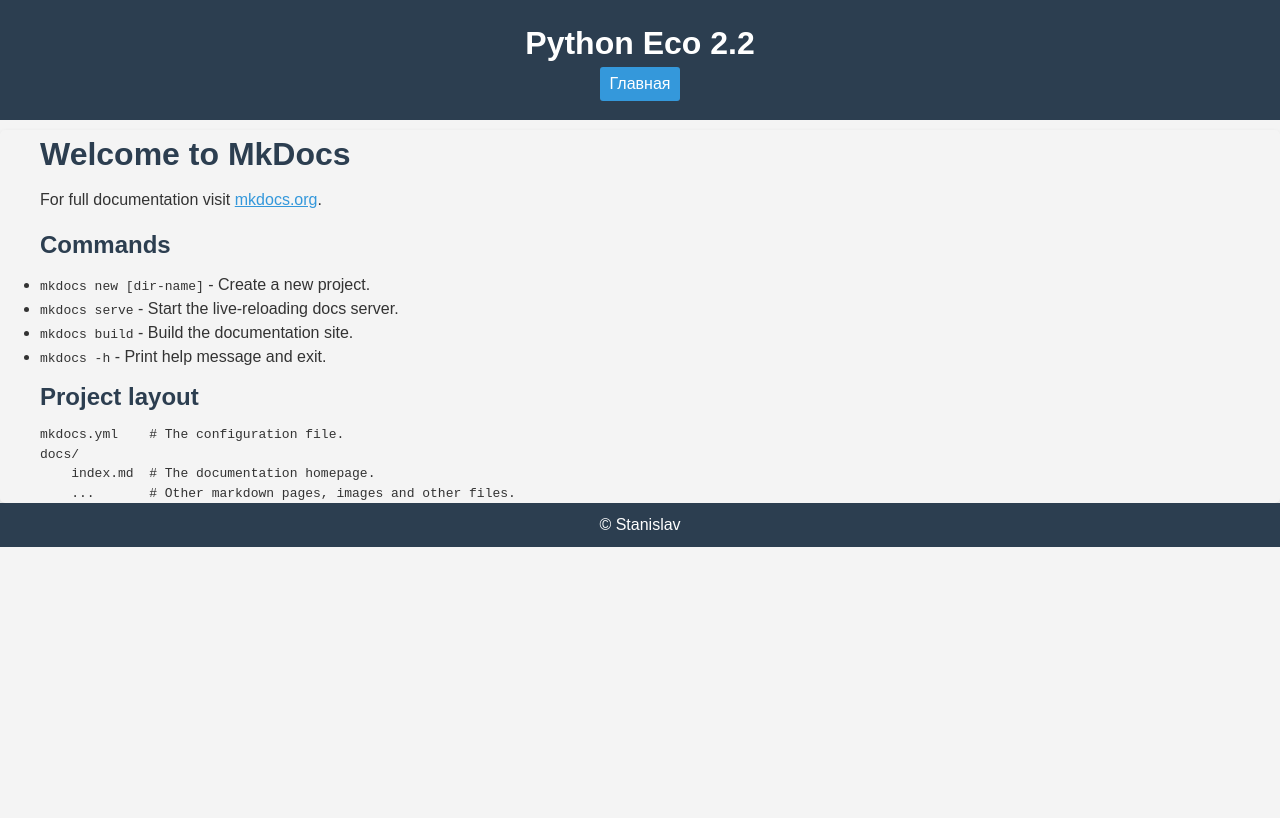
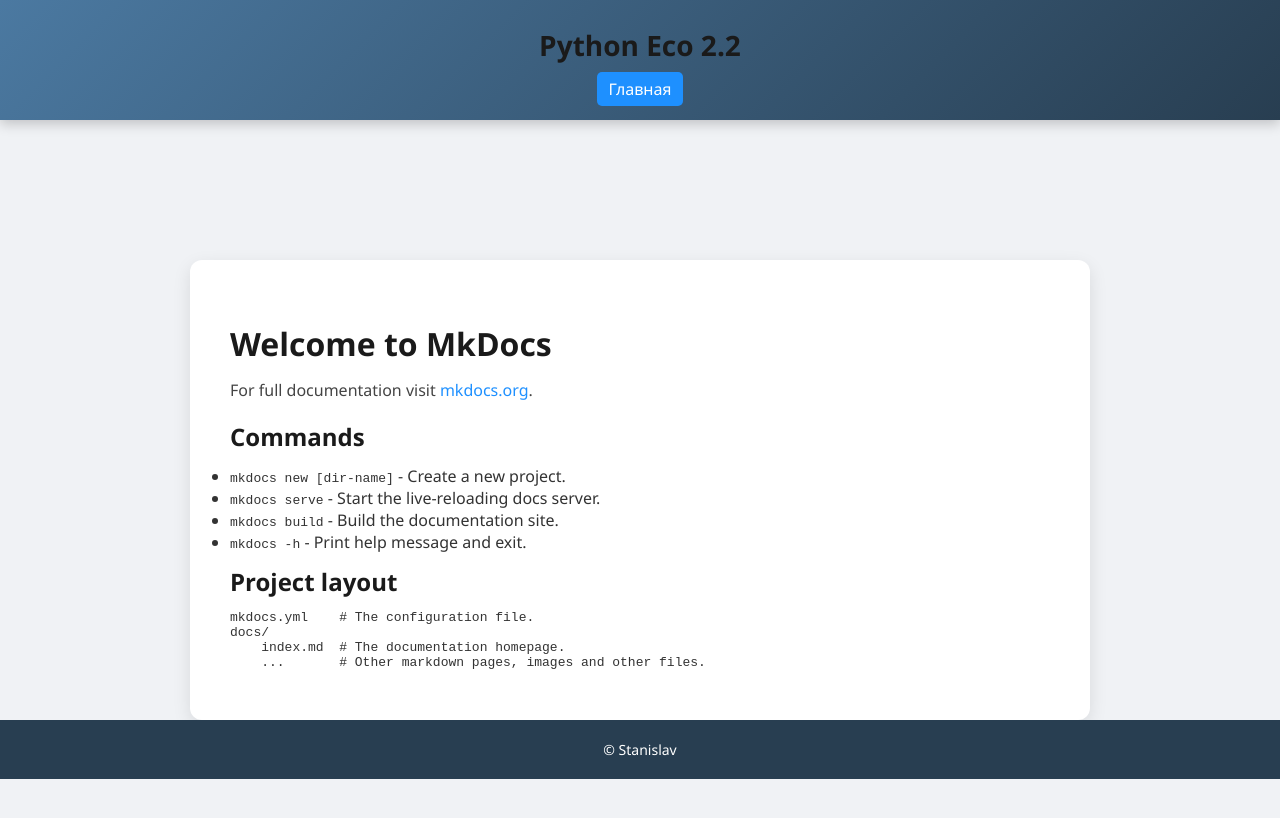
Before and after one commit to TatarJesus/python-eco-task-2.2, an MkDocs documentation site: the page built from docs/index.md, in a window 1280 px wide. Shown: the top 818 px of the page. Built offline with MkDocs 1.6.1, drawn with Linux system fonts in a browser that asks for light colours.

Commit message:
fix: change theme

```diff
--- a/theme/style.css
+++ b/theme/style.css
@@ -5,23 +5,32 @@
 }
 
 h1, h2, h3 {
-    margin: 10px 0 10px 0;
-    color: #2c3e50;
+    margin: 12px 0;
+    font-family: 'Segoe UI', Tahoma, Geneva, Verdana, sans-serif;
+    color: #1a1a1a;
 }
 
 p {
-    margin-bottom: 15px;
+    margin-bottom: 16px;
+    line-height: 1.7;
+    color: #444;
 }
 
 a {
-    color: #3498db;
+    color: #1e90ff;
+    text-decoration: none;
+    transition: all 0.3s ease;
+}
+
+a:hover {
+    text-decoration: underline;
+    color: #3742fa;
 }
 
 body {
-    position: relative;
-    font-family: Arial, sans-serif;
-    line-height: 1.5;
-    background-color: #f4f4f4;
+    font-family: 'Segoe UI', Tahoma, Geneva, Verdana, sans-serif;
+    background-color: #f0f2f5;
+    color: #333;
 }
 
 .header {
@@ -34,46 +43,48 @@
     position: fixed;
     top: 0;
     left: 0;
-    background: #2c3e50;
-    color: white;
+    background: linear-gradient(135deg, #4b79a1, #283e51);
+    color: #fff;
+    box-shadow: 0 4px 12px rgba(0,0,0,0.2);
+    z-index: 1000;
 }
 
 .header__title {
-    margin: 0;
-    text-align: center;
-    color: white;
+    font-size: 28px;
+    font-weight: 600;
+    margin-bottom: 8px;
 }
 
 .header__nav {
     display: flex;
     justify-content: center;
-    gap: 20px;
+    gap: 25px;
 }
 
 .nav-link {
     color: white;
-    text-decoration: none;
-    padding: 5px 10px;
+    padding: 6px 12px;
+    border-radius: 5px;
+    transition: all 0.3s ease;
 }
 
 .nav-link:hover {
-    background: rgba(255,255,255,0.1);
-    border-radius: 3px;
+    background: rgba(255, 255, 255, 0.15);
 }
 
 .nav-link.active {
-    background: #3498db;
-    border-radius: 3px;
+    background: #1e90ff;
 }
 
 .main {
-    background: white;
-    padding: 30px;
-    border-radius: 5px;
-    box-shadow: 0 2px 5px rgba(0,0,0,0.1);
-    color: #333;
-    background-color: #f4f4f4;
-    padding: 0 40px;
+    margin-top: 140px;
+    background-color: #fff;
+    padding: 50px 40px;
+    border-radius: 12px;
+    box-shadow: 0 6px 18px rgba(0,0,0,0.1);
+    max-width: 900px;
+    margin-left: auto;
+    margin-right: auto;
 }
 
 .divider {
@@ -86,7 +97,8 @@
     justify-content: center;
     align-items: center;
     width: 100%;
-    padding: 10px 0;
-    background: #2c3e50;
-    color: white;
+    padding: 20px 0;
+    background: #283e51;
+    color: #fff;
+    font-size: 14px;
 }
```
